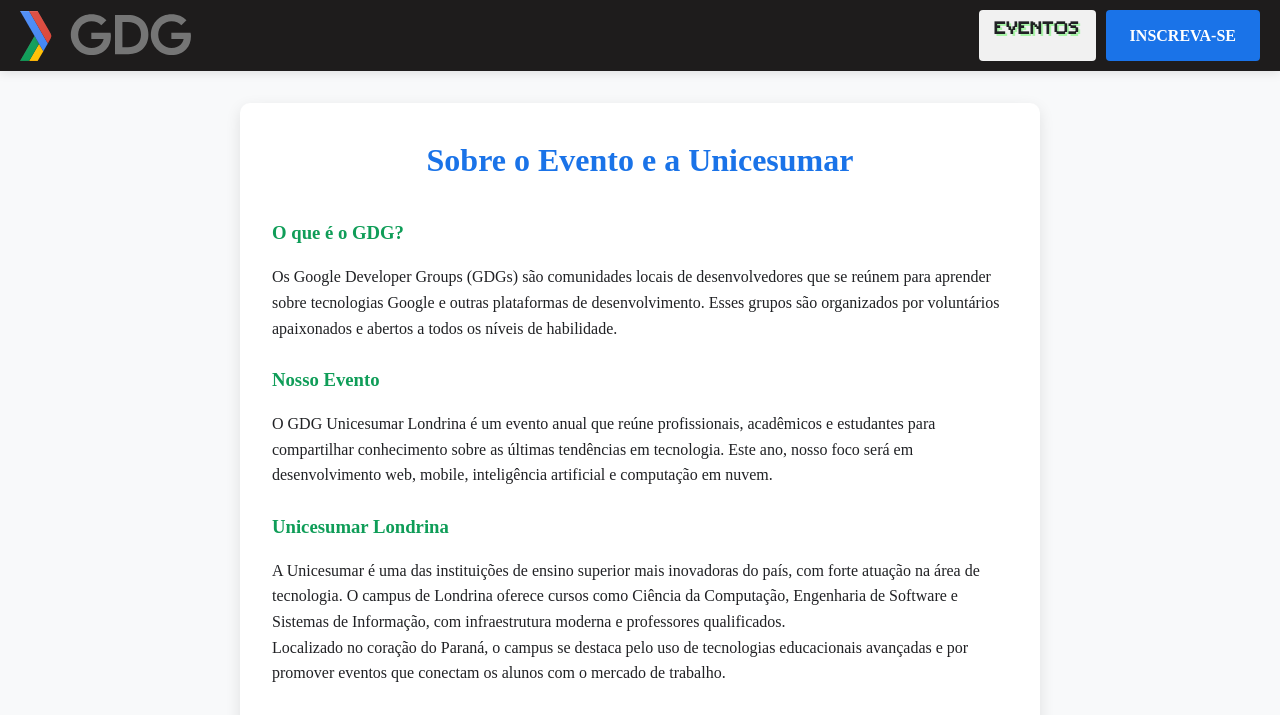
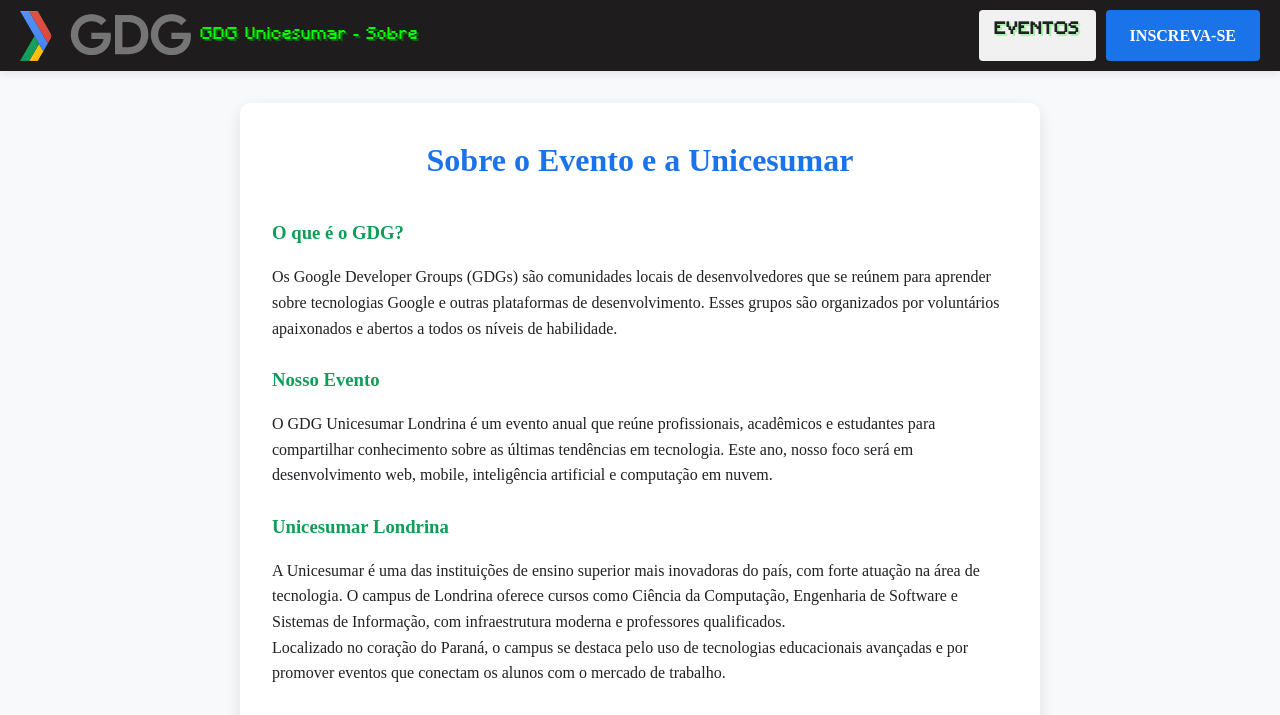
Before and after one commit to abnercastanho/eventogdg, a plain HTML site: page sobre.html in a window 1280 px wide. Shown: the top 715 px of the page. Drawn offline with Linux system fonts and the light colour scheme.

Commit message:
Colocado o titulo da pagina com seguindo mesmo padrao da pagina de inscreva-se.

```diff
--- a/sobre.html
+++ b/sobre.html
@@ -11,6 +11,7 @@
     <header>
         <div class="logo">
             <img src="img/logo-gdg.svg" alt="GDG Logo">
+            <span>GDG Unicesumar - Sobre</span>
         </div>
         <div class="header-buttons">
             <a href="eventos.html" class="btn-header">EVENTOS</a>
@@ -102,6 +103,17 @@
     </footer>
 
     <style>
+
+/* Style titulo da pagina*/
+.logo {
+        display: flex;
+        align-items: center;
+        color: #00ff00;
+        font-family: 'Minecraft', 'Courier New', monospace;
+        font-size: 16px;
+        text-shadow: 2px 2px 0 rgba(0, 255, 0, 0.3);
+        letter-spacing: 1px;
+    }
 
 /* Header Style */
 header {
```
